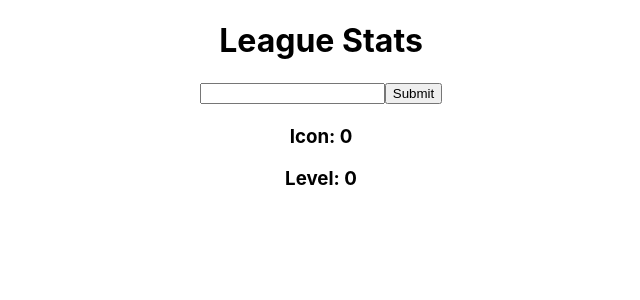
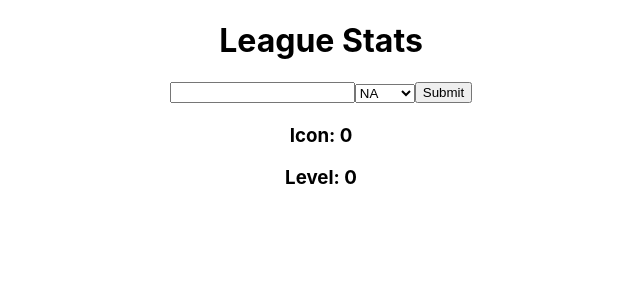
Before and after one commit to League-Stats/frontend-demo, a React (Create React App) app in the folder league-stats/: page / in a window 1280 px wide. Shown: the top 300 px of the page, without its empty margins (319-959 px from the left). Built offline with nearby package versions, Linux system fonts and the light colour scheme.

Commit message:
Added region dropdown and cleared summoner name after submitting

```diff
--- a/league-stats/src/App.css
+++ b/league-stats/src/App.css
@@ -1,5 +1,8 @@
 .App {
   text-align: center;
+  display: flex;
+  flex-direction: column;
+  align-items: center;
 }
 
 .App-logo {
@@ -36,3 +39,7 @@
     transform: rotate(360deg);
   }
 }
+
+.search {
+  display: flex;
+}
--- a/league-stats/src/App.js
+++ b/league-stats/src/App.js
@@ -17,6 +17,17 @@ class App extends React.Component {
         level: 0,
       },
       rank: [],
+      current: "NA",
+      regions: [
+          { id: 0, locale: 'NA' },
+          { id: 1, locale: 'KR' },
+          { id: 2, locale: 'EUW' },
+          { id: 3, locale: 'EUNE' },
+          { id: 4, locale: 'JP' },
+          { id: 5, locale: 'BR' },
+          { id: 6, locale: 'LAN' },
+          { id: 7, locale: 'LAS' }
+      ]
     }
   }
 
@@ -30,7 +41,7 @@ class App extends React.Component {
       url: `https://hextechgg.herokuapp.com/api/summoner/summoner/`,
       data: {
         summonerName: this.state.value,
-        summonerRegion: "NA"
+        summonerRegion: this.state.current
       },
     })
       .then(res => {
@@ -62,9 +73,16 @@ class App extends React.Component {
       .catch(error => {
         console.log(error)
       })
+
+    this.setState({ value: ''})
+  }
+
+  regionChange = e => {
+    this.setState({ current: e.target.value})
   }
 
   render(){
+    console.log(this.state.rank)
     return (
       <div className="App">
         <Title />
@@ -72,9 +90,12 @@ class App extends React.Component {
           value={this.state.value}
           handleChanges={this.handleChanges}
           handleSubmit={this.handleSubmit}
+          current={this.state.current}
+          regions={this.state.regions}
+          regionChange={this.regionChange}
         />
         <Info info={this.state.summoner} />
-        {this.state.rank.map(rank => {return <Rank rank={rank}/>})}
+        {this.state.rank.map(rank => {return <Rank rank={rank} key={rank.queueType}/>})}
       </div>
     );
   }
--- /dev/null
+++ b/league-stats/src/components/Region.js
@@ -0,0 +1,17 @@
+import React from 'react';
+
+const Region = (props) => {
+    return(
+        <div>
+            <select onChange={props.regionChange}>
+                {props.regions.map(region => (
+                    <option key={region.id} value={region.locale}>
+                        {region.locale}
+                    </option>
+                ))}
+            </select>
+        </div>
+    )
+}
+
+export default Region;
--- a/league-stats/src/components/Search.js
+++ b/league-stats/src/components/Search.js
@@ -1,14 +1,21 @@
 import React from 'react';
+import Region from './Region';
+import '../App.css'
 
 const Search = (props) => {
     return (
         <div>
-            <form onSubmit={props.handleSubmit}>
+            <form onSubmit={props.handleSubmit} className="search">
                 <input
                     name="search"
                     type="text"
                     value={props.value}
                     onChange={props.handleChanges}
+                />
+                <Region
+                    current={props.current}
+                    regions={props.regions}
+                    regionChange={props.regionChange}
                 />
                 <button>Submit</button>
             </form>
```
